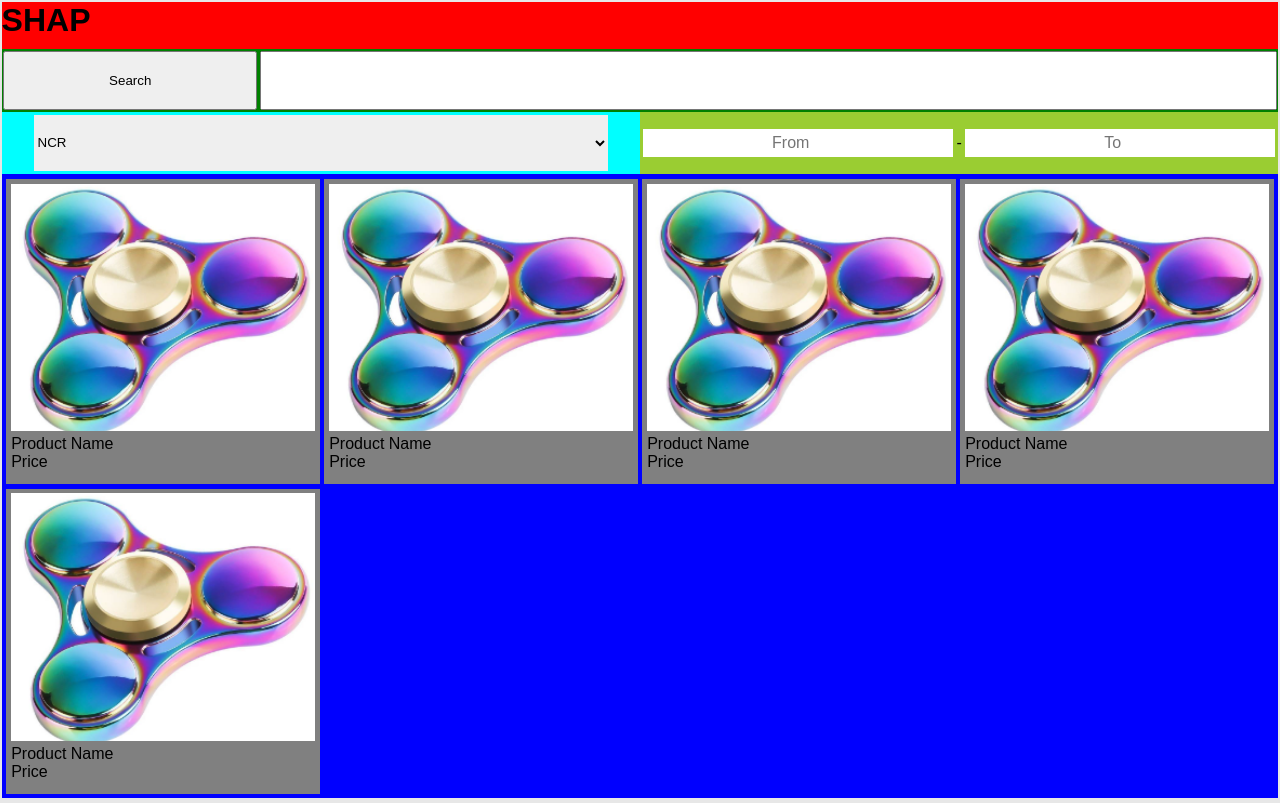
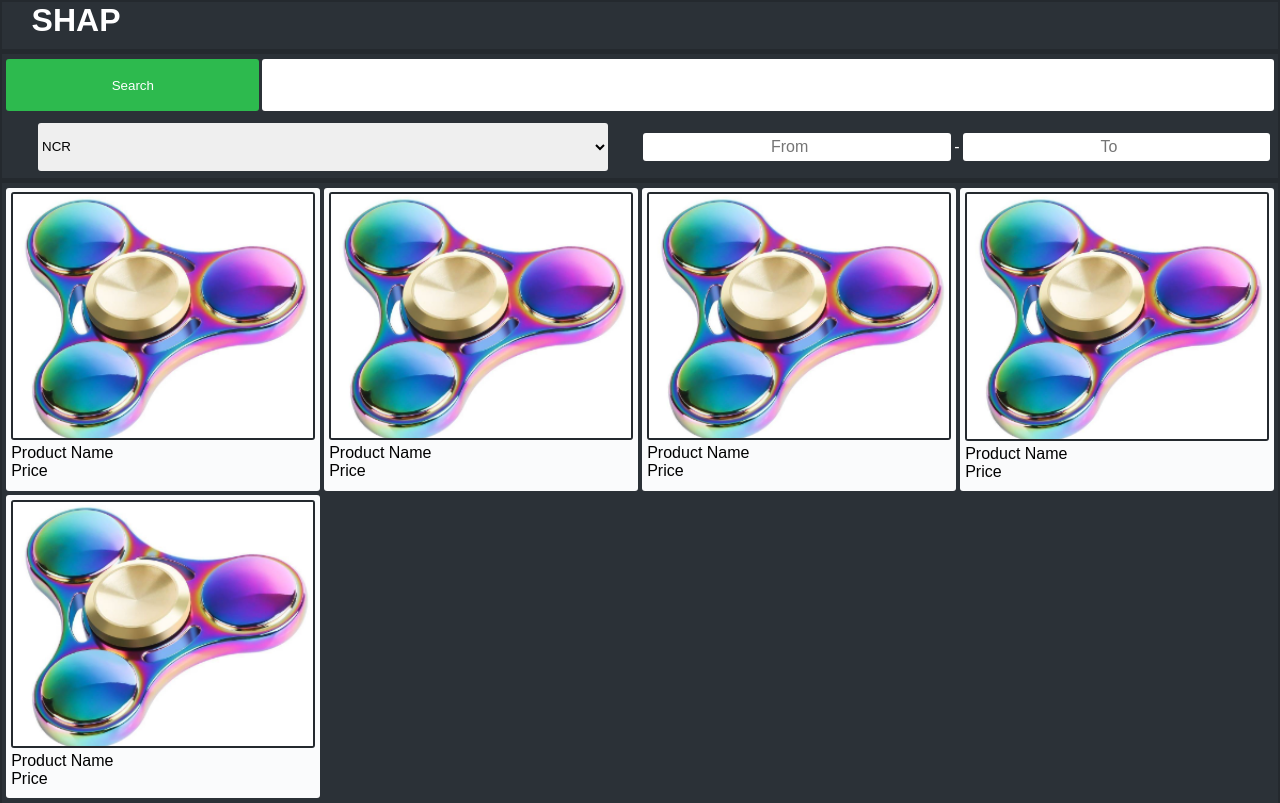
Before and after one commit to eustaquiogalano/shop, a website built with webpack: page src/index.html in a window 1280 px wide. Built offline with nearby package versions, Linux system fonts and the light colour scheme.

Commit message:
style: add additional overall design

```diff
--- a/src/styles.css
+++ b/src/styles.css
@@ -1,5 +1,10 @@
 :root {
   --body-color: rgb(231, 231, 231);
+  --gh-black-dark: rgb(36, 41, 46);
+  --gh-black-light: rgb(43, 49, 55);
+  --gh-white-dark: rgb(250, 251, 252);
+  --gh-white-light: rgb(255, 255, 255);
+  --gh-green: rgb(45, 186, 78);
   --general-padding: 0.1rem;
 }
 
@@ -15,7 +20,7 @@ html {
 }
 
 body {
-  background-color: var(--body-color);
+  background-color: var(--gh-black-dark);
   height: 100vh;
   width: 100vw;
   padding: var(--general-padding);
@@ -26,17 +31,24 @@ body {
 }
 
 header {
-  background: red;
+  background: var(--gh-black-light);
   height: 6%;
   width: 100%;
+  margin-bottom: 0.3rem;
   /* padding: var(--general-padding); */
 }
 
+header h1 {
+  color: var(--gh-white-light);
+  margin-left: 30px;
+}
+
 main {
-  background-color: yellow;
+  background-color: var(--gh-black-dark);
   height: 94%;
   width: 100%;
   flex-direction: column;
+  gap: 0.3rem;
 }
 
 /*
@@ -45,33 +57,41 @@ main {
 */
 section {
   width: 100%;
+  background-color: var(--gh-black-light);
 }
 
 #search-settings-section {
-  background-color: aqua;
+  background-color: var(--gh-black-light);
   height: 20%;
 }
 
 #search-container {
-  background-color: green;
+  background-color: var(--gh-black-light);
   height: 50%;
-  padding: var(--general-padding);
+  padding: 0.3rem;
   gap: 0.2rem;
 }
 
 #search-button {
   width: 20%;
+  background-color: var(--gh-green);
+  border: none;
+  border-radius: 3px;
+  color: var(--gh-white-light);
 }
 
 #search-item-input {
   width: 80%;
   padding: 0.2rem;
   font-size: 1rem;
+  border-radius: 3px;
+  border: none;
 }
 
 #search-option-container {
-  background-color: red;
+  background-color: var(--gh-black-light);
   height: 50%;
+  padding: 0.3rem;
 }
 
 #search-option-container div {
@@ -80,7 +100,6 @@ section {
 }
 
 #item-location {
-  background-color: aqua;
   align-items: center;
   justify-content: center;
 }
@@ -89,17 +108,23 @@ section {
   height: 90%;
   width: 90%;
   border: none;
+  border-radius: 3px;
 }
 
 #item-price-range {
-  background-color: yellowgreen;
+  background-color: transparent;
   padding: 0.2rem;
   align-items: center;
   gap: 0.2rem;
 }
 
+#item-price-range p {
+  color: var(--gh-white-light);
+}
+
 #item-price-range input {
   border: none;
+  border-radius: 3px;
   font-size: 1rem;
   width: 100%;
   text-align: center;
@@ -115,7 +140,9 @@ section {
 }
 
 #product-list-section {
-  background-color: blue;
+  background-color: var(--gh-black-light);
+  /* background-color: red; */
+
   height: 100%;
   padding: 0.3rem;
   display: grid;
@@ -126,14 +153,20 @@ section {
 }
 
 .product-container {
-  background-color: gray;
+  background-color: var(--gh-white-dark);
+  /* background-color: yellow; */
+
   height: auto;
   width: 100%;
   padding: 0.3rem;
+  border: none;
+  border-radius: 3px;
 }
 
 img {
   width: 100%;
+  border: 2px solid var(--gh-black-dark);
+  border-radius: 3px;
 }
 
 @media (min-width: 768px) {
```
